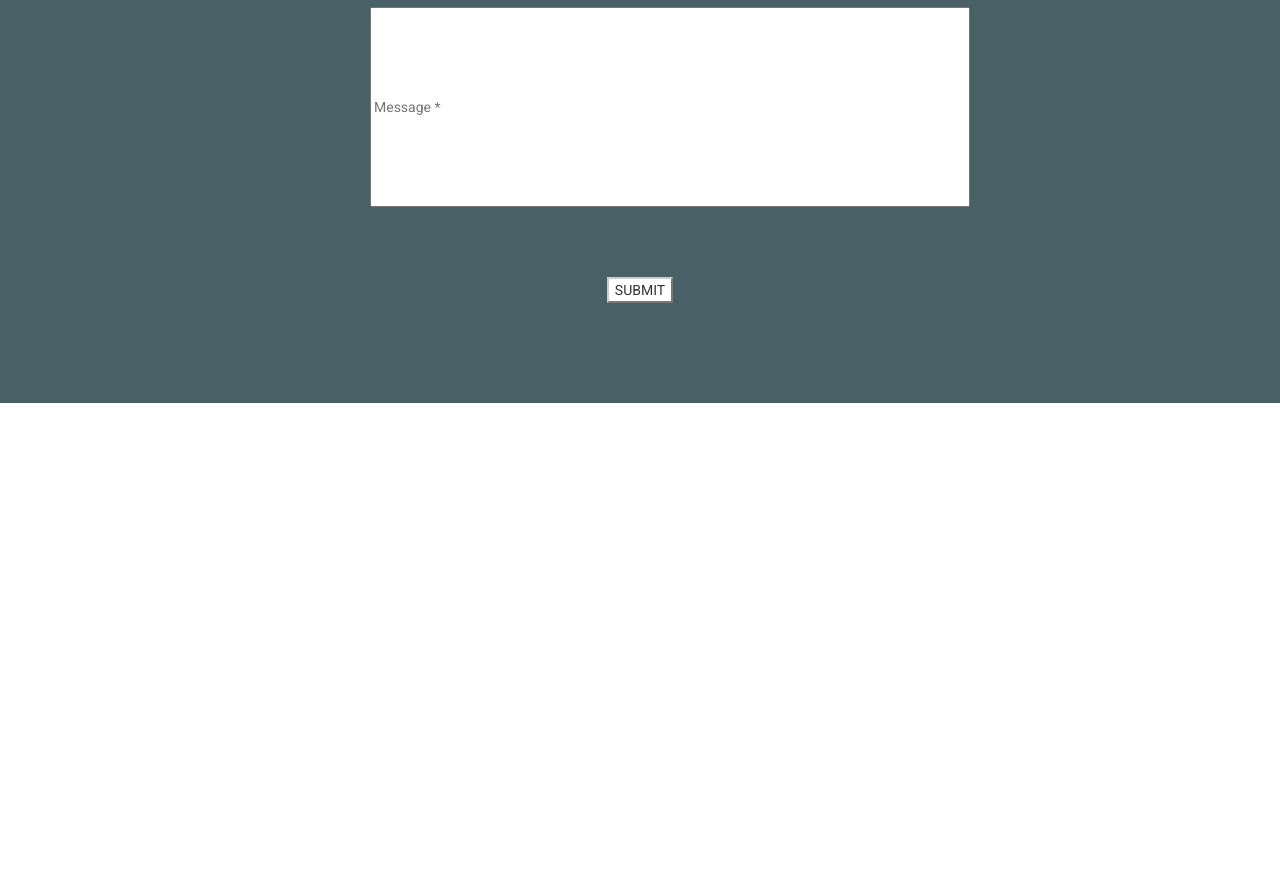
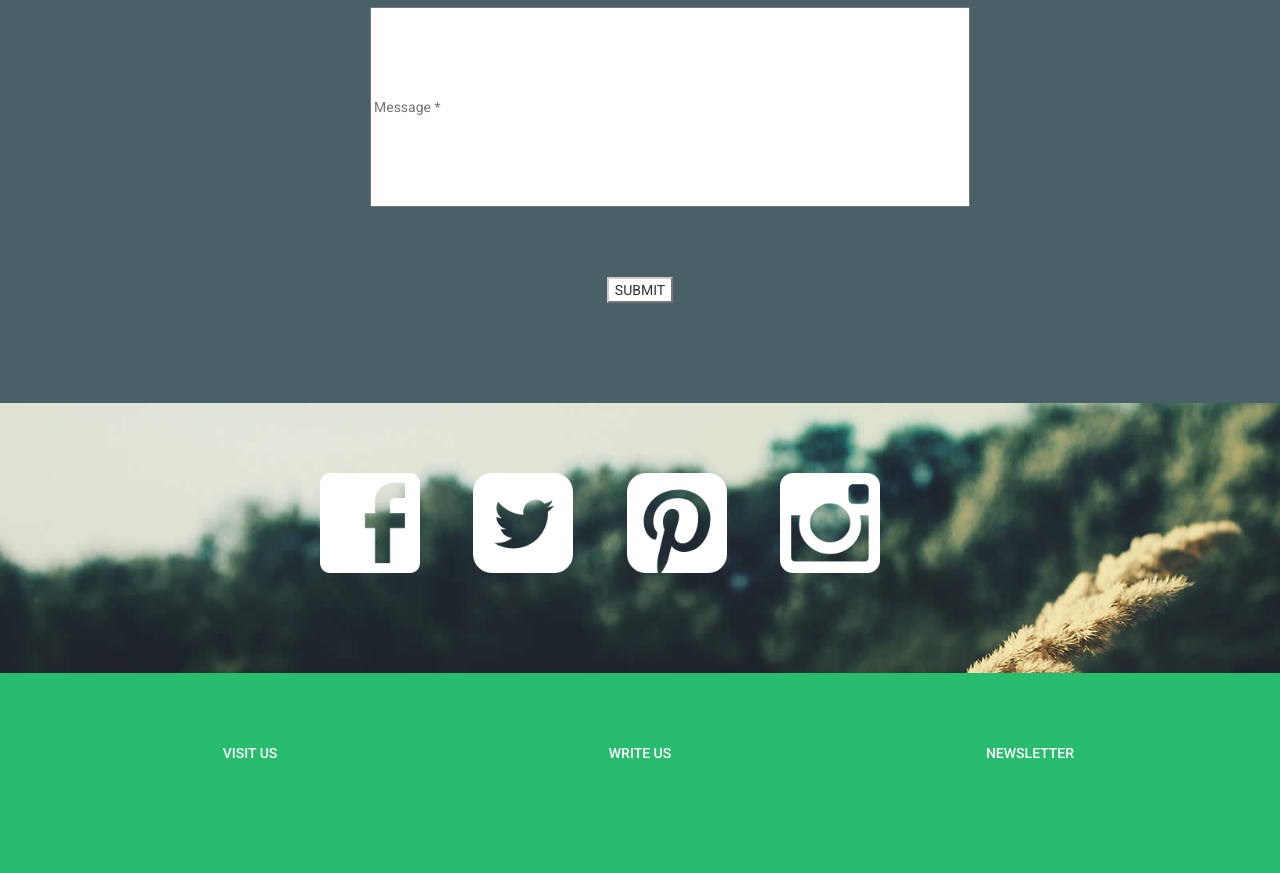
Before and after one commit to MontserratGonzalez1/34Kane, a plain HTML site: page index.html in a window 1280 px wide. Shown: the part 3054-3927 px from the top of the page. Before the commit the page ends 3457 px from the top, so only its background shows below. Drawn offline with nearby package versions, Linux system fonts and the light colour scheme; files that its build step writes are made by us from their sources.

Commit message:
estructura terminada

```diff
--- a/css/main.css
+++ b/css/main.css
@@ -32,6 +32,7 @@ input {
 .input-mensaje {
 	height: 200px;
 }
+
 
 	/* COLORES */
 .tamaño{
@@ -79,6 +80,21 @@ input {
 	background-color: #28bd6e;
 }
 
+.back-redes {
+	background-image: url("../img/img-divider-img.jpg");
+	background-size: cover;
+}
+
+.redes {
+	width: 100px;
+	height:100px;
+	margin-left: 50px;
+}
+
+.mail-footer {
+	width: 200px;
+}
+
 /* EXTRAS*/
 
 .te-center {
@@ -113,6 +129,10 @@ input {
 	padding-left: 100px;
 }
 
+.pad-left200 {
+	padding-left: 200px;
+}
+
 .pad-bt {
 	padding-bottom: 100px;
 }
--- a/index.html
+++ b/index.html
@@ -170,10 +170,33 @@
         </div>
     </div>
 </section>
-
-
-
-
+<section class="back-redes pad-bt ">
+    <div class="container">
+        <div class="row pad-left200">
+            <div class="col-lg-12">
+                <img src="img/icons/facebook.png" class="redes top70 ">
+                <img src="img/icons/twitter.png" class="redes top70 ">
+                <img src="img/icons/pinterest.png" class="redes top70 ">
+                <img src="img/icons/instagram.png" class="redes top70 ">
+            </div>
+        </div>
+    </div>
+</section>
+<footer class="back-verde pad-bt">
+    <div class="container">
+        <div class="row top70 blanco te-center">
+            <div class="col-lg-4">
+               <p>VISIT US</p>
+            </div>
+            <div class="col-lg-4">
+               <p>WRITE US</p>
+            </div>
+            <div class="col-lg-4">
+               <p>NEWSLETTER</p>
+            </div>
+        </div>
+    </div>
+</footer>
 <!-- BOOTSTRAP JAVASCRIPT -->
 <script src="https://code.jquery.com/jquery-1.10.2.min.js"></script>
 <script type="text/javascript" src="./js/bootstrap.min.js"></script>
```
Also changed, not shown: img/icons/facebook.png (added), img/icons/instagram.png (added), img/icons/pinterest.png (added), img/icons/twitter.png (added).
